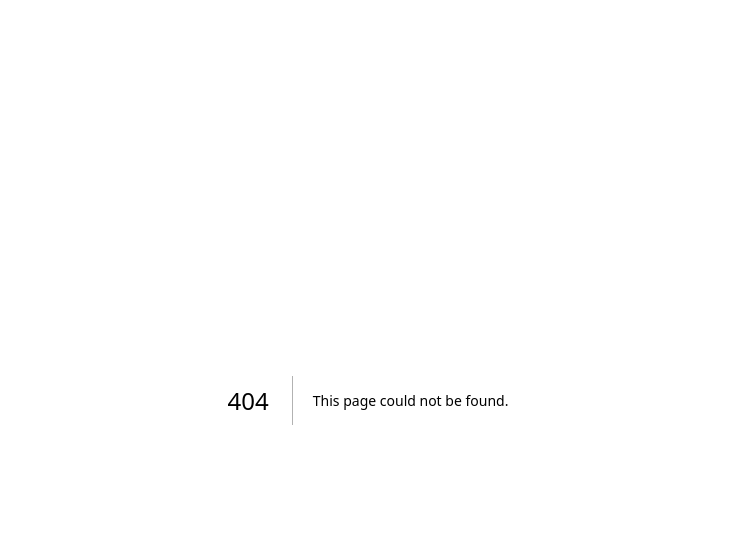
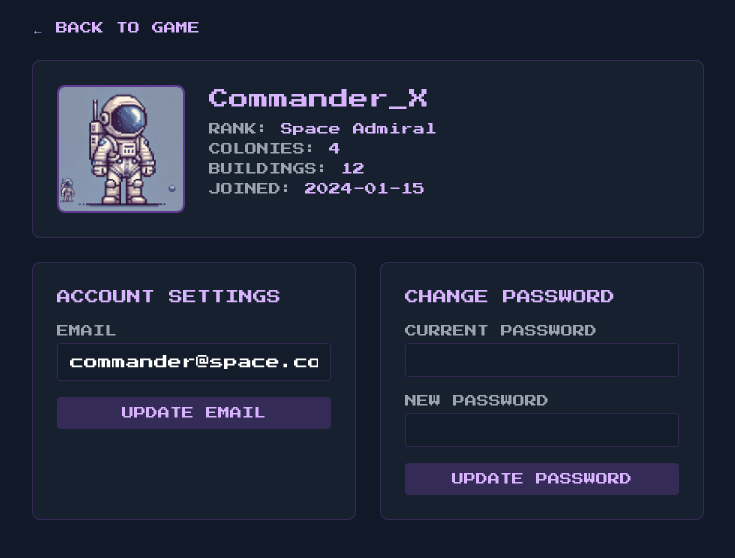
Before and after one commit to miamiultras/habitable, a Next.js app: page /profile in a window 1280 px wide. Before the commit this address had no page. Shown: the top 558 px of the page, without its empty margins (272-1007 px from the left). Built offline with nearby package versions, Linux system fonts and the light colour scheme.

Commit message:
add profile page

```diff
--- /dev/null
+++ b/src/app/profile/page.tsx
@@ -0,0 +1,91 @@
+import Image from 'next/image';
+import Link from 'next/link';
+
+const mockUserData = {
+    username: "Commander_X",
+    email: "commander@space.com",
+    joinDate: "2024-01-15",
+    coloniesCount: 4,
+    totalBuildings: 12,
+    rank: "Space Admiral",
+    avatar: "/images/astronaut.webp"
+};
+
+export default function ProfilePage() {
+    return (
+        <div className="min-h-screen bg-gray-900 text-white p-4">
+            <div className="max-w-2xl mx-auto">
+                <Link
+                    href="/game"
+                    className="inline-block mb-6 font-pixel text-xs text-purple-300 hover:text-purple-400"
+                >
+                    ← BACK TO GAME
+                </Link>
+
+                <div className="space-y-6">
+                    <div className="flex items-start gap-6 bg-gray-800/50 p-6 rounded-lg border border-purple-500/20">
+                        <div className="relative w-32 h-32">
+                            <Image
+                                src={mockUserData.avatar}
+                                alt="Profile Avatar"
+                                fill
+                                className="object-cover rounded-lg border-2 border-purple-500/50"
+                            />
+                        </div>
+                        <div className="flex-1">
+                            <h1 className="font-pixel text-xl text-purple-300 mb-2">{mockUserData.username}</h1>
+                            <div className="space-y-1 font-pixel text-xs">
+                                <p className="text-gray-400">RANK: <span className="text-purple-300">{mockUserData.rank}</span></p>
+                                <p className="text-gray-400">COLONIES: <span className="text-purple-300">{mockUserData.coloniesCount}</span></p>
+                                <p className="text-gray-400">BUILDINGS: <span className="text-purple-300">{mockUserData.totalBuildings}</span></p>
+                                <p className="text-gray-400">JOINED: <span className="text-purple-300">{mockUserData.joinDate}</span></p>
+                            </div>
+                        </div>
+                    </div>
+
+                    <div className="grid gap-6 md:grid-cols-2">
+                        <div className="bg-gray-800/50 p-6 rounded-lg border border-purple-500/20">
+                            <h2 className="font-pixel text-sm text-purple-300 mb-4">ACCOUNT SETTINGS</h2>
+                            <form className="space-y-4">
+                                <div>
+                                    <label className="block font-pixel text-xs text-gray-400 mb-1">EMAIL</label>
+                                    <input
+                                        type="email"
+                                        defaultValue={mockUserData.email}
+                                        className="w-full bg-gray-900/50 border border-purple-500/20 rounded px-3 py-2 font-pixel text-sm"
+                                    />
+                                </div>
+                                <button className="w-full bg-purple-500/20 hover:bg-purple-500/30 text-purple-300 font-pixel text-xs py-2 rounded">
+                                    UPDATE EMAIL
+                                </button>
+                            </form>
+                        </div>
+
+                        <div className="bg-gray-800/50 p-6 rounded-lg border border-purple-500/20">
+                            <h2 className="font-pixel text-sm text-purple-300 mb-4">CHANGE PASSWORD</h2>
+                            <form className="space-y-4">
+                                <div>
+                                    <label className="block font-pixel text-xs text-gray-400 mb-1">CURRENT PASSWORD</label>
+                                    <input
+                                        type="password"
+                                        className="w-full bg-gray-900/50 border border-purple-500/20 rounded px-3 py-2 font-pixel text-xs"
+                                    />
+                                </div>
+                                <div>
+                                    <label className="block font-pixel text-xs text-gray-400 mb-1">NEW PASSWORD</label>
+                                    <input
+                                        type="password"
+                                        className="w-full bg-gray-900/50 border border-purple-500/20 rounded px-3 py-2 font-pixel text-xs"
+                                    />
+                                </div>
+                                <button className="w-full bg-purple-500/20 hover:bg-purple-500/30 text-purple-300 font-pixel text-xs py-2 rounded">
+                                    UPDATE PASSWORD
+                                </button>
+                            </form>
+                        </div>
+                    </div>
+                </div>
+            </div>
+        </div>
+    );
+}
```
